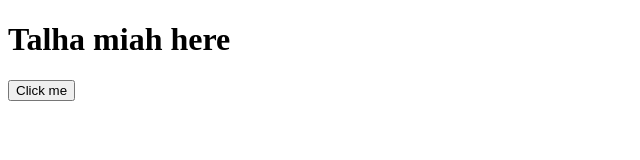
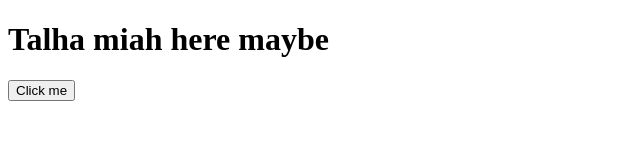
Before and after one commit to tmiah1/javascript, a plain HTML site: page index.html in a window 1280 px wide. Shown: the whole page, without its empty margins (0-640 px from the left). Drawn offline with Linux system fonts and the light colour scheme.

Commit message:
initialized git repository

```diff
--- a/index.html
+++ b/index.html
@@ -9,7 +9,7 @@
     <script src="app.js" defer></script>
 </head>
 <body class="test">
-    <h1 id="title">Talha miah here</h1>
+    <h1 id="title">Talha miah here maybe</h1>
     <button onclick="toggleDarkMode()">Click me</button>
 </body>
 </html>
```
